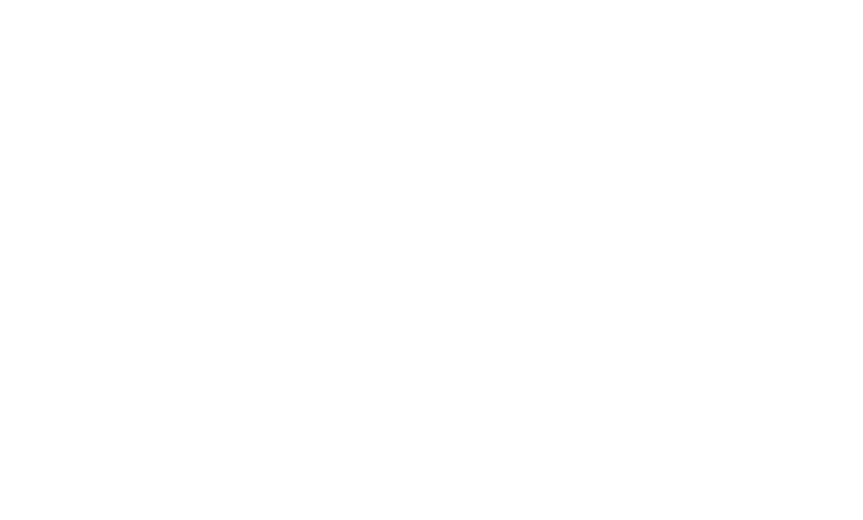
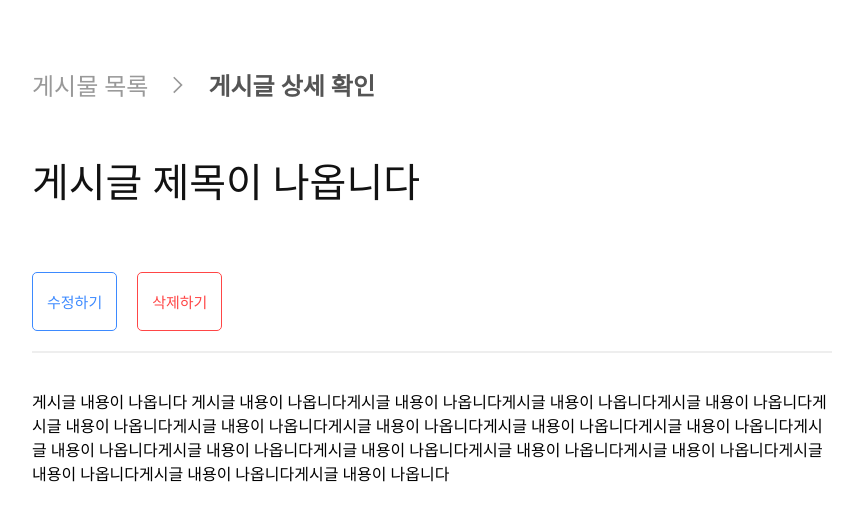
Before and after one commit to kangsea09/PostMe_client, a React (Vite) app: page /checkPost in a window 1280 px wide. Before the commit this address had no page. Shown: the top 520 px of the page, without its empty margins (208-1071 px from the left). Built offline with nearby package versions, Linux system fonts and the light colour scheme.

Commit message:
공지 상세 확인 개발

```diff
--- a/src/App.jsx
+++ b/src/App.jsx
@@ -2,6 +2,7 @@
 import Login from "./page/Login";
 import SignUp from "./page/SignUp";
 import PostList from "./page/PostList";
+import CheckPost from "./page/CheckPost";
 
 function App() {
   return (
@@ -9,6 +10,7 @@
       <Route path="/login" element={<Login />} />
       <Route path="/signup" element={<SignUp />} />
       <Route path="/postlist" element={<PostList/>}/>
+      <Route path="/checkPost" element={<CheckPost/>}/>
     </Routes>
   );
 }
--- a/src/apis/auth.js
+++ b/src/apis/auth.js
@@ -9,3 +9,8 @@
     const {data} = await api.post("/api/auth/login", payload);
     return data;
 };
+
+export const checkPost = async (payload) => {
+  const { data } = await api.post("/api/auth/checkPost", payload);
+  return data;
+};
--- /dev/null
+++ b/src/page/CheckPost.jsx
@@ -0,0 +1,115 @@
+import React from "react";
+import styled from "@emotion/styled";
+import Picture from "../assets/arrow.svg";
+import { checkPost } from "../apis/auth";
+
+const CheckPost = () => {
+  return (
+    <Body>
+      <TotalContainer>
+        <TextList>
+          <ListText>게시물 목록</ListText>
+          <img src={Picture} alt="" />
+          <CheckText>게시글 상세 확인</CheckText>
+        </TextList>
+        <TextTitle>게시글 제목이 나옵니다</TextTitle>
+        <BtnContainer>
+          <UpdateBtn>수정하기</UpdateBtn>
+          <DeleteBtn>삭제하기</DeleteBtn>
+        </BtnContainer>
+        <Line />
+        <ContentText>
+          게시글 내용이 나옵니다 게시글 내용이 나옵니다게시글 내용이
+          나옵니다게시글 내용이 나옵니다게시글 내용이 나옵니다게시글 내용이
+          나옵니다게시글 내용이 나옵니다게시글 내용이 나옵니다게시글 내용이
+          나옵니다게시글 내용이 나옵니다게시글 내용이 나옵니다게시글 내용이
+          나옵니다게시글 내용이 나옵니다게시글 내용이 나옵니다게시글 내용이
+          나옵니다게시글 내용이 나옵니다게시글 내용이 나옵니다게시글 내용이
+          나옵니다
+        </ContentText>
+      </TotalContainer>
+    </Body>
+  );
+};
+
+const Body = styled.div`
+  display: flex;
+  justify-content: center;
+  align-items: center;
+`;
+
+const TotalContainer = styled.div`
+  width: 100vh;
+  height: 100vh;
+  padding-top: 67px;
+`;
+
+const TextList = styled.div`
+  display: flex;
+  flex-direction: row;
+  align-items: center;
+  gap: 20px;
+  padding-bottom: 49px;
+
+  img {
+    width: 20px;
+    height: 20px;
+  }
+`;
+const ListText = styled.span`
+  font-size: 18pt;
+  color: #999999;
+`;
+const CheckText = styled.span`
+  font-size: 18pt;
+  font-weight: bold;
+  color: #555555;
+`;
+const TextTitle = styled.span`
+  font-size: 30pt;
+  color: #121212;
+`;
+
+const BtnContainer = styled.div`
+  display: flex;
+  gap: 20px;
+  padding-bottom: 20px;
+  padding-top: 63px;
+`;
+
+const UpdateBtn = styled.button`
+  color: #3d8aff;
+  background-color: white;
+  border-radius: 5px;
+  border: 1px solid #3d8aff;
+  font-size: 15px;
+  padding: 18px 14px;
+
+  &:hover {
+    background-color: #3d8aff;
+    color: white;
+  }
+`;
+
+const DeleteBtn = styled.button`
+  color: #ff4646;
+  background-color: white;
+  border-radius: 5px;
+  border: 1px solid #ff4646;
+  font-size: 15px;
+  padding: 18px 14px;
+
+  &:hover {
+    background-color: #ff4646;
+    color: white;
+  }
+`;
+
+const Line = styled.hr`
+  border: 1px solid #eeeeee;
+  margin-bottom: 36px;
+`;
+
+const ContentText=styled.span``
+
+export default CheckPost;
--- a/src/page/Login.jsx
+++ b/src/page/Login.jsx
@@ -164,6 +164,11 @@
   opacity: calc(50%);
   border: 0;
   border-radius: 4px;
+
+  &:hover {
+    background-color: #3d8aff;
+    opacity: calc(100%);
+  }
 `;
 
 const NoUser = styled.span`
--- a/src/page/SignUp.jsx
+++ b/src/page/SignUp.jsx
@@ -210,6 +210,11 @@
   opacity: calc(50%);
   border: 0;
   border-radius: 4px;
+
+  &:hover {
+    background-color: #3d8aff;
+    opacity: calc(100%);
+  }
 `;
 
 const NoUser = styled.span`
```
Also changed, not shown: src/assets/arrow.svg (added).
